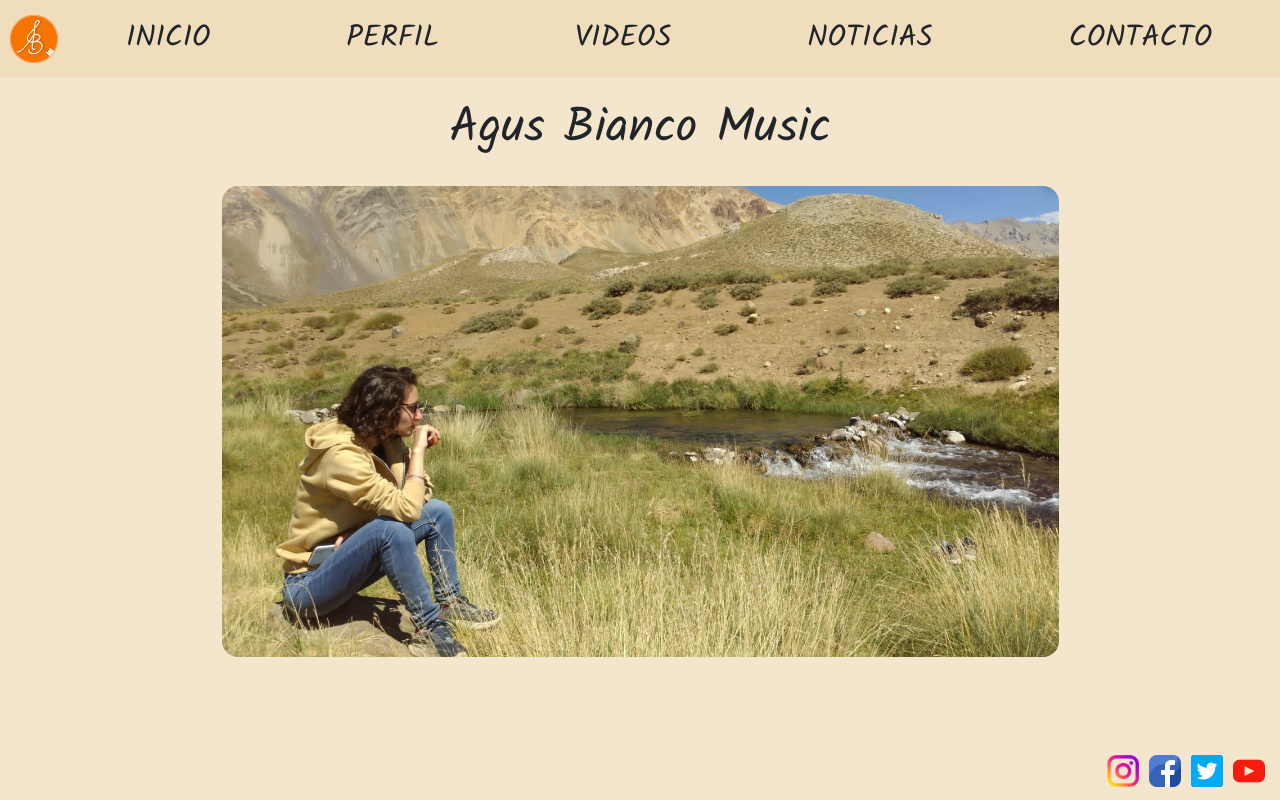
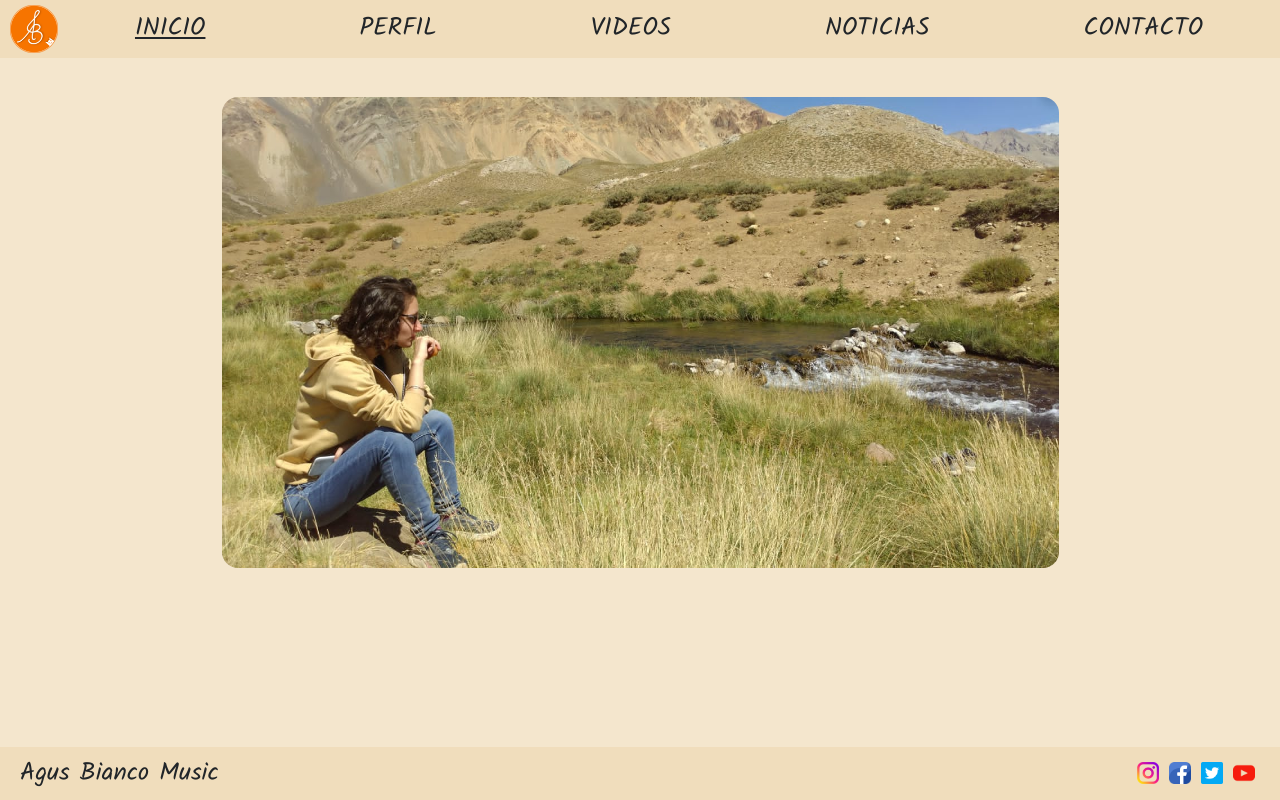
Before and after one commit to agusbianco/Sitio-web-AgusBiancoMusic, a website: page index.html in a window 1280 px wide. Drawn offline with nearby package versions, Linux system fonts and the light colour scheme.

Commit message:
nuevo footer

```diff
--- a/index.html
+++ b/index.html
@@ -19,7 +19,7 @@
             <a class="navbar-brand" href="">
                 <img id="logo" src="images/Logo.png" alt="Logo" width="48" height="48">
             </a>
-            <a class="nav-link link-dark" href="index.html">Inicio</a>
+            <a class="nav-link link-dark is-current" href="index.html">Inicio</a>
             <a class="nav-link link-dark" href="pages/perfil.html">Perfil</a>
             <a class="nav-link link-dark" href="pages/videos.html">Videos</a>
             <a class="nav-link link-dark" href="pages/noticias.html">Noticias</a>
@@ -27,14 +27,16 @@
         </nav>
     </header>
     <main class="container">
-        <h1 id="titulo" class="display-5">Agus Bianco Music</h1>
         <img id="foto" class="borde-redondo img-fluid" style="justify-content: center;" src="images/Agus.jpg" alt="Agus">
     </main>
-    <footer id="footer" class="navbar fixed-bottom">
-        <a href="https://www.instagram.com/agusbiancomusic/"><img src="images/instagram.png" width="32" height="32" alt="instagram"></a>
-        <a href="https://www.facebook.com/agusbiancomusic"><img src="images/facebook.png" width="32" height="32" alt="facebook"></a>
-        <a href="https://twitter.com/agusbiancomusic"><img src="images/twitter.png" width="32" height="32" alt="twitter"></a>
-        <a href="https://www.youtube.com/channel/UC9DMa7qMLHc3kZV6p-oC63A/featured"><img src="images/youtube.png" width="32" height="32" alt="youtube"></a>
+    <footer class="navbar nav-fill fixed-bottom">
+        <p>Agus Bianco Music</p>
+        <div id="footer">
+            <a href="https://www.instagram.com/agusbiancomusic/"><img src="images/instagram.png" width="32" height="32" alt="instagram"></a>
+            <a href="https://www.facebook.com/agusbiancomusic"><img src="images/facebook.png" width="32" height="32" alt="facebook"></a>
+            <a href="https://twitter.com/agusbiancomusic"><img src="images/twitter.png" width="32" height="32" alt="twitter"></a>
+            <a href="https://www.youtube.com/channel/UC9DMa7qMLHc3kZV6p-oC63A/featured"><img src="images/youtube.png" width="32" height="32" alt="youtube"></a>
+        </div>
     </footer>
 </body>
 </html>
--- a/scss/_layout.scss
+++ b/scss/_layout.scss
@@ -10,9 +10,9 @@ body {
 }
 .grid {
     display: grid;
-    grid-template-rows: 10% 75% 5%;
+    grid-template-rows: 5% 80% 5%;
     grid-template-areas:
-    "header"
+    "navbar"
     "main"
     "footer";
 }
@@ -21,18 +21,28 @@ header {
     display: block;
     top: 0;
     width: 100%;
-    grid-area: header;
-    margin-bottom: 2%;
+    height: 70px;
+    grid-area: navbar;
     nav {
         text-transform: uppercase;
-        font-size: 30px;
+        font-size: 25px;
         .navbar-brand {
-                padding-left: 10px;
-                margin-right: 0%;
-            }
+            padding-left: 10px;
+            margin-right: 0%;
+        }
+        a {
+            transition: 5s;
+        }
+        a:hover {
+            text-decoration: underline;
+        }
+        .is-current {
+            text-decoration: underline;
+        }
     }
     .navbar {
         flex-wrap: nowrap;
+        padding: 0%;
     }
 }
 
@@ -50,19 +60,33 @@ main {
     }
 }
 .container {
-    margin-top: 2%;
+    margin-top: 5%;
     margin-bottom: 5%;
 }
 
 footer {
     display: block;
-    padding-right: 10px;
-    margin-top: 5%;
-    bottom: 0;
+    padding: 20px;
+    margin-bottom: 0;
     width: 100%;
     grid-area: footer;
+    background-color: #F0DDBC;
+    p {
+        display: inline-block;
+        font-size: 25px;
+        bottom: 0%;
+        margin-bottom: 0%;
+    }
     a {
-        padding: 5px;
+        display: inline-block;
+        img {
+            padding: 5px;
+            transition: 5ms;
+        }
+        img:hover {
+            width: 34px;
+            height: auto;
+        }
     }
 }
 #footer {
--- a/scss/style.scss
+++ b/scss/style.scss
@@ -3,9 +3,6 @@
 
 /* Index */
 
-#titulo {
-    padding-bottom: 20px;
-}
 #foto {
     width: 75%;
     height: auto;
```
Also changed, not shown: pages/contacto.html (+9 -6 lines), pages/noticias.html (+9 -6 lines), pages/perfil.html (+9 -6 lines), pages/videos.html (+9 -6 lines), css/main.css.
